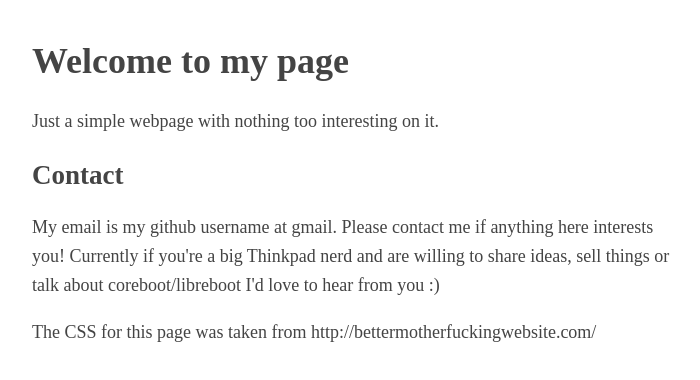
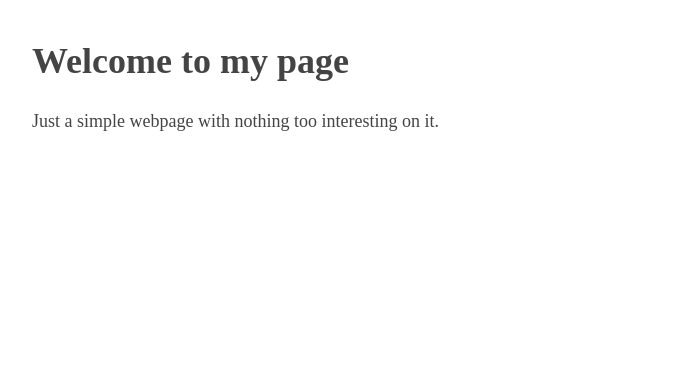
Before and after one commit to mcallistertyler/mcallistertyler.github.io, a plain HTML site: page index.html in a window 1280 px wide. Shown: the whole page, without its empty margins (283-983 px from the left). Drawn offline with Linux system fonts and the light colour scheme.

Commit message:
removed the fuck word

```diff
--- a/index.html
+++ b/index.html
@@ -13,10 +13,5 @@
 		<p>
 			Just a simple webpage with nothing too interesting on it.
 		</p>
-		<h2>
-			Contact
-		</h2>
-		<p>My email is my github username at gmail. Please contact me if anything here interests you! Currently if you're a big Thinkpad nerd and are willing to share ideas, sell things or talk about coreboot/libreboot I'd love to hear from you :)</p>
-		<p>The CSS for this page was taken from http://bettermotherfuckingwebsite.com/</p>
 	</body>
 </html>
```
